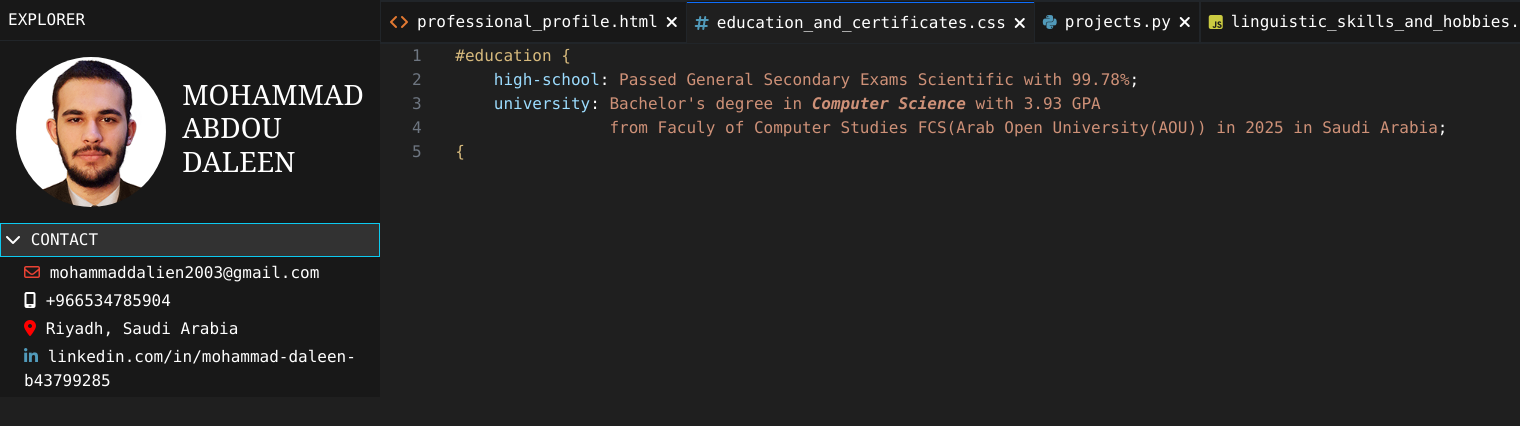
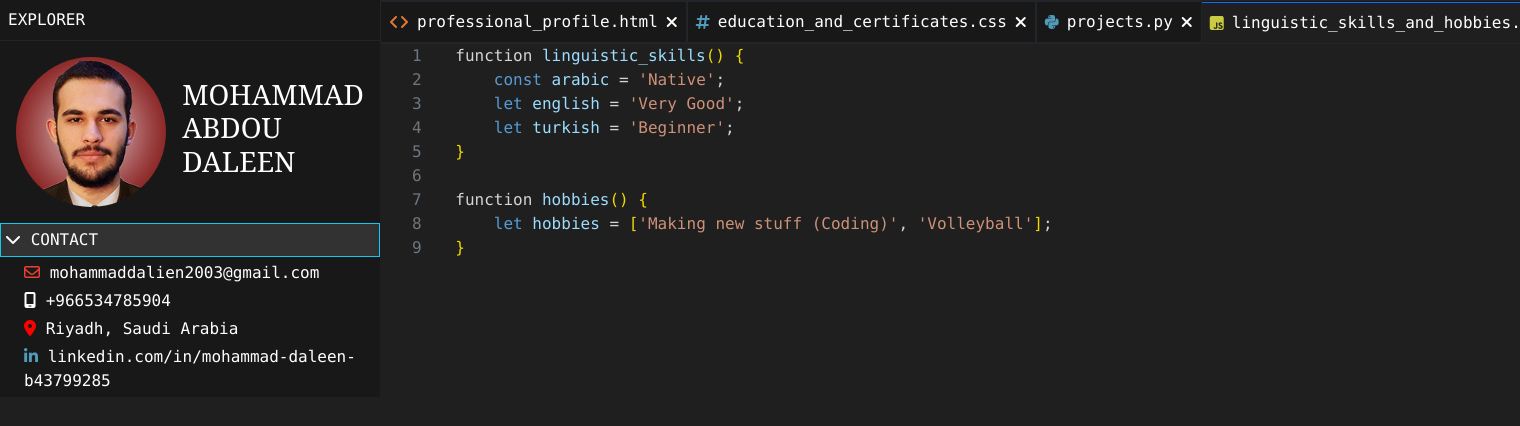
Before and after one commit to MohammadDaleen/cv, a Django app: page / in a window 1520 px wide; the page is wider, and only the part inside the window is pictured. Shown: the part 42-468 px from the top of that part. Run offline with Django 4.2, Linux system fonts and the light colour scheme; some libraries are stand-ins or nearby versions.

Commit message:
Update profile, type CSS and JS code

```diff
--- a/resume/static/resume/main.js
+++ b/resume/static/resume/main.js
@@ -6,11 +6,11 @@ document.addEventListener('DOMContentLoaded', function() {
   }
 
   // Load default code
-  load_tab(`${tabsIDs[1]}`);
+  load_tab(`${tabsIDs[3]}`);
 });
 
 // Tabs
-tabsIDs = ["html", "css", "py", 'js']
+tabsIDs = ["html", "css", "py", 'js'];
 
 /* Mailbox: When a user visits their Inbox, Sent mailbox, or Archive, load the appropriate mailbox. */
 function load_tab(tab) {
--- a/resume/static/resume/styles.css
+++ b/resume/static/resume/styles.css
@@ -66,7 +66,16 @@ li:before {
     color: #80807a;
 }
 
+.innerHTML {
+    color: #cccccc;
+}
+
 /* CSS Colors */
 .selector {
     color: #d7ba7d;
 }
+
+/* JavaScript Colors */
+.bracket {
+    color: #f1d700;
+}
--- a/resume/templates/resume/index.html
+++ b/resume/templates/resume/index.html
@@ -93,16 +93,16 @@
                 <li><span class="ms-4 sub-sign">&lt;</span><span class="tag">ul</span>&nbsp;<span class="attr">id</span><span class="sign">=</span><span class="string">"professional_profile"</span><span class="sub-sign">&gt;</span></li>
 
                 <li><span class="sub-sign ms-4">{% for i in "iiii" %}&nbsp;{% endfor %}&lt;</span><span class="tag">li</span><span class="sub-sign">&gt;</span></li>
-                <li><span class="ms-4">{% for i in "iiiiiiii" %}&nbsp;{% endfor %}Full stack developer working with a lot of languages, frameworks, and technologies</span></li>
-                <li><span class="ms-4">{% for i in "iiiiiiii" %}&nbsp;{% endfor %}such as: Python, HTML, CSS, JavaScript, SQL, C, Django, React.JS, Git, Flask, Jinja, Bootstrap, Sass, Docker</span></li>
+                <li><span class="innerHTML ms-4">{% for i in "iiiiiiii" %}&nbsp;{% endfor %}Full stack developer working with a lot of languages, frameworks, and technologies</span></li>
+                <li><span class="innerHTML ms-4">{% for i in "iiiiiiii" %}&nbsp;{% endfor %}such as: Python, HTML, CSS, JavaScript, SQL, C, Django, React.JS, Git, Flask, Jinja, Bootstrap, Sass, Docker</span></li>
                 <li><span class="sub-sign ms-4">{% for i in "iiii" %}&nbsp;{% endfor %}&lt;/</span><span class="tag">li</span><span class="sub-sign">&gt;</span></li>
 
                 <li><span class="sub-sign ms-4">{% for i in "iiii" %}&nbsp;{% endfor %}&lt;</span><span class="tag">li</span><span class="sub-sign">&gt;</span></li>
-                <li><span class="ms-4">{% for i in "iiiiiiii" %}&nbsp;{% endfor %}1 year of Python and JavaScript experience (9 months of Flask/Jinja +3 months of Django/React.JS)</span></li>
+                <li><span class="innerHTML ms-4">{% for i in "iiiiiiii" %}&nbsp;{% endfor %}1 year of Python and JavaScript experience (9 months of Flask/Jinja +3 months of Django/React.JS)</span></li>
                 <li><span class="sub-sign ms-4">{% for i in "iiii" %}&nbsp;{% endfor %}&lt;/</span><span class="tag">li</span><span class="sub-sign">&gt;</span></li>
 
                 <li><span class="sub-sign ms-4">{% for i in "iiii" %}&nbsp;{% endfor %}&lt;</span><span class="tag">li</span><span class="sub-sign">&gt;</span></li>
-                <li class="d-flex"><span class="ms-4">{% for i in "iiiiiiii" %}&nbsp;{% endfor %}<span class="sub-sign">&lt;</span><span class="tag">a</span><span class="attr">&nbsp;href</span><span class="sign">=</span><span class="string">"</span><a href="https://certificates.cs50.io/2b7e2e2f-398a-4945-9944-f7ee59d0bc77.pdf" target="_blank" rel="noopener noreferrer">Link of Certificate</a><span class="string">"</span><span class="sub-sign">&gt;</span>Harvard Certified Professional in CS50x<span class="sub-sign">&lt;/</span><span class="tag">a</span><span class="sub-sign">&gt;</span></span></li>
+                <li class="d-flex"><span class="innerHTML ms-4">{% for i in "iiiiiiii" %}&nbsp;{% endfor %}<span class="sub-sign">&lt;</span><span class="tag">a</span><span class="attr">&nbsp;href</span><span class="sign">=</span><span class="string">"</span><a href="https://certificates.cs50.io/2b7e2e2f-398a-4945-9944-f7ee59d0bc77.pdf" target="_blank" rel="noopener noreferrer">Link of Certificate</a><span class="string">"</span><span class="sub-sign">&gt;</span>Harvard Certified Professional in CS50x<span class="sub-sign">&lt;/</span><span class="tag">a</span><span class="sub-sign">&gt;</span></span></li>
                 <li class="d-flex"><span class="sub-sign ms-4">{% for i in "iiii" %}&nbsp;{% endfor %}&lt;/</span><span class="tag">li</span><span class="sub-sign">&gt;</span></li>
 
                 <li class="d-flex"><span class="ms-4 sub-sign">&lt;/</span><span class="tag">ul</span><span class="sub-sign">&gt;</span></li>
@@ -112,10 +112,19 @@
                 <li><span class="ms-4 selector">#education&nbsp;&lcub;</span>
 
                 <li><span class="ms-4 attr">{% for i in "iiii" %}&nbsp;{% endfor %}high-school</span>:<span class="string">&nbsp;Passed General Secondary Exams Scientific with 99.78%</span>;
-                <li><span class="ms-4 attr">{% for i in "iiii" %}&nbsp;{% endfor %}university</span>:<span class="string">&nbsp;Bachelor's degree in <b><i>Computer Science</i></b> with 3.93 GPA</span>
-                <li><span class="ms-4 string">{% for i in "iiiiuniversity: " %}&nbsp;{% endfor %}from Faculy of Computer Studies FCS(Arab Open University(AOU)) in 2025 in Saudi Arabia</span>;
+                <li><span class="ms-4 attr">{% for i in "iiii" %}&nbsp;{% endfor %}university</span>:<span class="string">&nbsp;Bachelor's degree in <b><i>Computer Science</i></b> with 3.93 GPA from Faculy of </span>
+                <li><span class="ms-4 string">{% for i in "iiii" %}&nbsp;{% endfor %}Computer Studies FCS(Arab Open University(AOU)) in 2025 in Saudi Arabia</span>;
 
                 <li><span class="ms-4 selector">&lcub;</span>
+
+
+                <li><span class="ms-4 selector">#certificates&nbsp;&lcub;</span>
+
+                <li><span class="ms-4 attr">{% for i in "iiii" %}&nbsp;{% endfor %}cs50x</span>:<span class="string">&nbsp;Harvard Certified Professional in CS50x</span>;
+                <li><span class="ms-4 attr">{% for i in "iiii" %}&nbsp;{% endfor %}hour-of-code-2020</span>:<span class="string">&nbsp;Microsoft Certificate of Completion of the Hour of Code 2020</span>
+                <li><span class="ms-4 string">{% for i in "iiii" %}&nbsp;{% endfor %}and for demonstrating creativity and problem solving skills</span>;
+
+                <li class="d-flex"><span class="ms-4 selector">&lcub;</span>
             </ol>
 
 
@@ -140,22 +149,21 @@
 
 
             <ol id="js-code" style="display: none;">
-                <li><span class="ms-4 sub-sign">&lt;</span><span class="tag">ul</span>&nbsp;<span class="attr">id</span><span class="sign">=</span><span class="string">"baz"</span><span class="sub-sign">&gt;</span></li>
+                <li><span class="ms-4 sign">function</span><span class="variable">&nbsp;linguistic_skills</span><span class="bracket">&lpar;&rpar; &lbrace;</span></li>
 
-                <li><span class="sub-sign ms-4">{% for i in "iiii" %}&nbsp;{% endfor %}&lt;</span><span class="tag">li</span><span class="sub-sign">&gt;</span></li>
-                <li><span class="ms-4">{% for i in "iiiiiiii" %}&nbsp;{% endfor %}Full stack developer working with a lot of languages, frameworks, and technologies</span></li>
-                <li><span class="ms-4">{% for i in "iiiiiiii" %}&nbsp;{% endfor %}such as: Python, HTML, CSS, JavaScript, SQL, C, Django, React.JS, Git, Flask, Jinja, Bootstrap, Sass, Docker</span></li>
-                <li><span class="sub-sign ms-4">{% for i in "iiii" %}&nbsp;{% endfor %}&lt;/</span><span class="tag">li</span><span class="sub-sign">&gt;</span></li>
+                <li><span class="ms-4 tag">{% for i in "iiii" %}&nbsp;{% endfor %}const</span><span class="variable">&nbsp;arabic</span><span class="sign">&nbsp;=&nbsp;</span><span class="string">'Native'</span><span class="sign">;</span></li>
+                <li><span class="ms-4 tag">{% for i in "iiii" %}&nbsp;{% endfor %}let</span><span class="variable">&nbsp;english</span><span class="sign">&nbsp;=&nbsp;</span><span class="string">'Very Good'</span><span class="sign">;</span></li>
+                <li><span class="ms-4 tag">{% for i in "iiii" %}&nbsp;{% endfor %}let</span><span class="variable">&nbsp;turkish</span><span class="sign">&nbsp;=&nbsp;</span><span class="string">'Beginner'</span><span class="sign">;</span></li>
 
-                <li><span class="sub-sign ms-4">{% for i in "iiii" %}&nbsp;{% endfor %}&lt;</span><span class="tag">li</span><span class="sub-sign">&gt;</span></li>
-                <li><span class="ms-4">{% for i in "iiiiiiii" %}&nbsp;{% endfor %}1 year of Python and JavaScript experience (9 months of Flask/Jinja +3 months of Django/React.JS)</span></li>
-                <li><span class="sub-sign ms-4">{% for i in "iiii" %}&nbsp;{% endfor %}&lt;/</span><span class="tag">li</span><span class="sub-sign">&gt;</span></li>
+                <li><span class="ms-4"><span class="bracket">&rbrace;</span></li>
 
-                <li><span class="sub-sign ms-4">{% for i in "iiii" %}&nbsp;{% endfor %}&lt;</span><span class="tag">li</span><span class="sub-sign">&gt;</span></li>
-                <li class="d-flex"><span class="ms-4">{% for i in "iiiiiiii" %}&nbsp;{% endfor %}<span class="sub-sign">&lt;</span><span class="tag">a</span><span class="attr">&nbsp;href</span><span class="sign">=</span><span class="string">"</span><a href="https://certificates.cs50.io/2b7e2e2f-398a-4945-9944-f7ee59d0bc77.pdf" target="_blank" rel="noopener noreferrer">Link of Certificate</a><span class="string">"</span><span class="sub-sign">&gt;</span>Harvard Certified Professional in CS50x<span class="sub-sign">&lt;/</span><span class="tag">a</span><span class="sub-sign">&gt;</span></span></li>
-                <li class="d-flex"><span class="sub-sign ms-4">{% for i in "iiii" %}&nbsp;{% endfor %}&lt;/</span><span class="tag">li</span><span class="sub-sign">&gt;</span></li>
+                <li></li>
 
-                <li class="d-flex"><span class="ms-4 sub-sign">&lt;/</span><span class="tag">ul</span><span class="sub-sign">&gt;</span></li>
+                <li><span class="ms-4 sign">function</span><span class="variable">&nbsp;hobbies</span><span class="bracket">&lpar;&rpar; &lbrace;</span></li>
+
+                <li><span class="ms-4 tag">{% for i in "iiii" %}&nbsp;{% endfor %}let</span><span class="variable">&nbsp;hobbies</span><span class="sign">&nbsp;=&nbsp;</span><span class="string"><span class="bracket">&lbrack;</span>'Making new stuff (Coding)'<span class="sign">,&nbsp;</span>'Volleyball'<span class="bracket">&rbrack;</span></span><span class="sign">;</span></li>
+
+                <li><span class="ms-4"><span class="bracket">&rbrace;</span></li>
             </ol>
 
         </div>
```
Also changed, not shown: resume/static/resume/profile.png.
